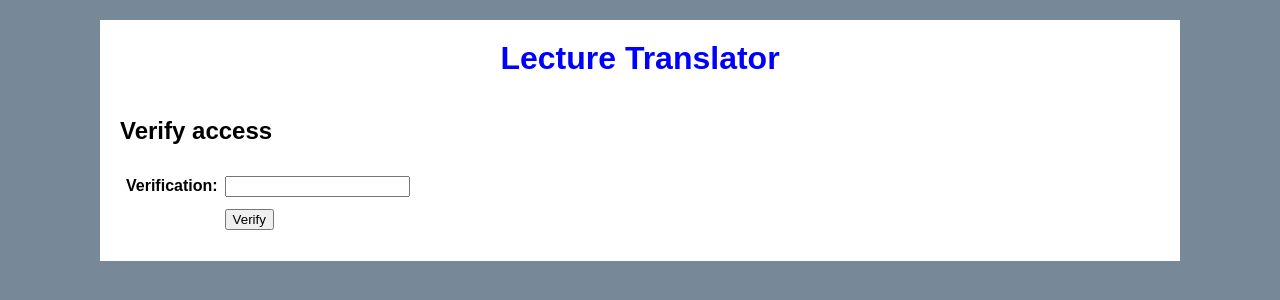
After one commit to Doomse/Lecture_Translator, a Django app: page /verify/ in a window 1280 px wide. The commit adds this page. Shown: the top 300 px of the page. Run offline with Django 3.2, Linux system fonts and the light colour scheme; the visitor is signed in with stand-in values (Sample User, id 1).

Commit message:
add cherry picked commits

```diff
--- a/LT_UI/tasks/forms.py
+++ b/LT_UI/tasks/forms.py
@@ -1,7 +1,6 @@
 from django import forms
-from django.forms import fields
 from django.core.files import uploadedfile
-from . import models, utils
+from . import models
 import zipfile
 
 
--- /dev/null
+++ b/LT_UI/users/forms.py
@@ -0,0 +1,15 @@
+from django import forms
+from datetime import datetime
+from . import models
+
+
+class VerificationForm(forms.Form):
+
+    verification = forms.CharField()
+
+    def clean_verification(self):
+        verify = self.cleaned_data['verification']
+        for code in models.Code.objects.filter(timeout__gte=datetime.now()):
+            if code.check_code(verify):
+                return verify
+        raise forms.ValidationError('Invalid verification code')
--- a/LT_UI/users/models.py
+++ b/LT_UI/users/models.py
@@ -25,9 +25,7 @@ class Code(models.Model):
 
     def save(self, *args, **kwargs):
         if self._state.adding:
-            print(self.code)
             self.code = hashers.make_password(self.code)
-            print(self.code)
         return super().save(*args, **kwargs)
 
     def check_code(self, code):
--- a/LT_UI/users/templates/users/user.html
+++ b/LT_UI/users/templates/users/user.html
@@ -2,5 +2,6 @@
 
 {% block content %}
     <p>{{ object.username }}</p>
-    <p><a href="{% url 'logout' %}">Logout</a></p>
+    <p>{{ object.verification }}</p>
+    <p><a href="{% url 'cas_ng_logout' %}">Logout</a></p>
 {% endblock %}
--- /dev/null
+++ b/LT_UI/users/templates/users/verify.html
@@ -0,0 +1,17 @@
+{% extends "base.html" %}
+
+{% load static %}
+
+{% block content %}
+    <h2>Verify access</h2>
+    <form method="POST" enctype="multipart/form-data" id="post-form">
+        {% csrf_token %}
+        <table>
+            {{ form.as_table }}
+            <tr>
+                <th></th>
+                <td><input type="submit" value="Verify" id="submit-button"></td>
+            </tr>
+        </table>
+    </form>
+{% endblock content %}
--- a/LT_UI/users/urls.py
+++ b/LT_UI/users/urls.py
@@ -5,5 +5,6 @@ from . import views
 urlpatterns = [
     path('', auth_views.LoginView.as_view(template_name='users/login.html'), name='login'),
     path('logout/', auth_views.LogoutView.as_view(template_name='users/logged_out.html'), name='logout'),
+    path('verify/', views.VerificationView.as_view(), name='verify'),
     path('user/', views.UserView.as_view(), name='user'),
 ]
--- a/LT_UI/users/views.py
+++ b/LT_UI/users/views.py
@@ -1,8 +1,7 @@
-from django import forms, urls
-from django.shortcuts import render
+from django import urls
 from django.contrib.auth import mixins
 from django.views import generic
-from . import models
+from . import models, forms
 
 # Create your views here.
 class UserView(mixins.LoginRequiredMixin, generic.DetailView):
@@ -12,3 +11,16 @@ class UserView(mixins.LoginRequiredMixin, generic.DetailView):
 
     def get_object(self, queryset=None):
         return self.request.user
+
+
+class VerificationView(mixins.LoginRequiredMixin, generic.FormView):
+
+    template_name = 'users/verify.html'
+    form_class = forms.VerificationForm
+    success_url = urls.reverse_lazy('task-list')
+
+    def form_valid(self, form):
+        user = self.request.user
+        user.verified = True
+        user.save()
+        return super().form_valid(form)
```
Also changed, not shown: LT_UI/tasks/views.py (+17 -7 lines).
